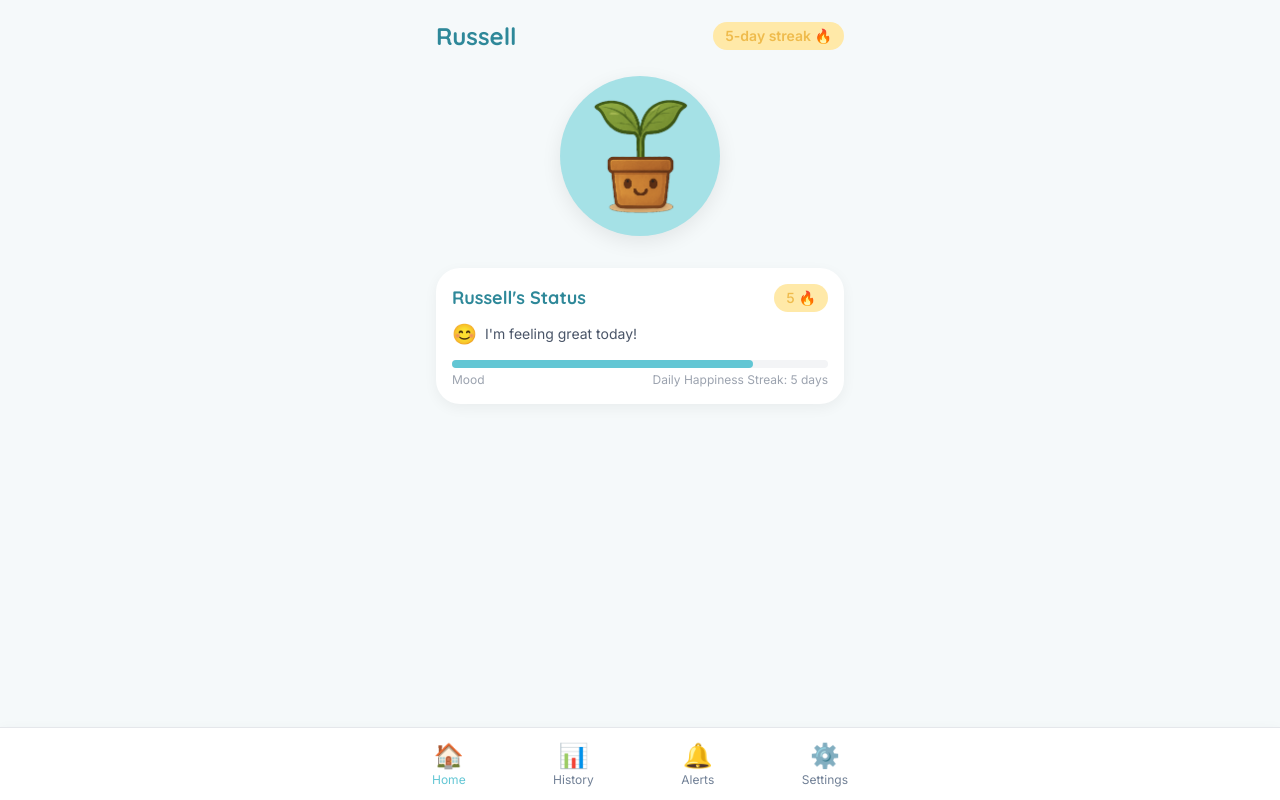
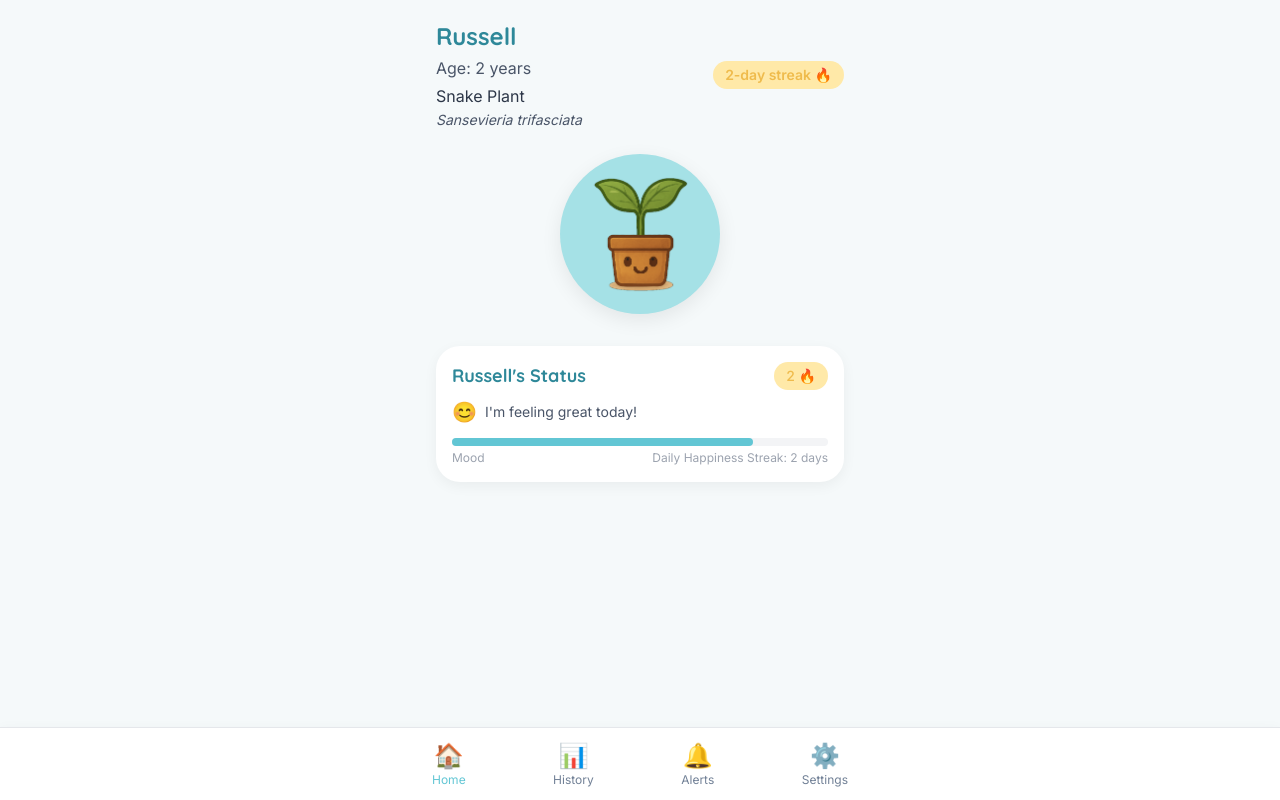
Before and after one commit to nmack41/dry_guy, a Next.js app: page / in a window 1280 px wide. Built offline with nearby package versions, Linux system fonts and the light colour scheme.

Commit message:
updated home page to include age, common name, and scientfic name

```diff
--- a/app/page.js
+++ b/app/page.js
@@ -9,7 +9,12 @@ import Navigation from "./components/Navigation";
 export default function Home() {
   const [petMood, setPetMood] = useState("happy");
   const [petName, setPetName] = useState("Russell");
-  const [streakDays, setStreakDays] = useState(5);
+  const [petAge, setPetAge] = useState(2);
+  const [petCommonName, setPetCommonName] = useState("Snake Plant");
+  const [petScientificName, setPetScientificName] = useState(
+    "Sansevieria trifasciata"
+  );
+  const [streakDays, setStreakDays] = useState(2);
   const [imageUrl, setImageUrl] = useState("/images/Russell.png");
 
   // Simulated sensor data (in a real app, this would come from the backend)
@@ -51,7 +56,16 @@ export default function Home() {
     <main className="min-h-screen pb-16">
       <div className="p-5">
         <div className="flex justify-between items-center mb-6">
-          <h1 className="text-2xl font-bold text-primary-dark">{petName}</h1>
+          <div>
+            <h1 className="text-2xl font-bold text-primary-dark">{petName}</h1>
+            <p className="text-base text-text-secondary mt-1">
+              Age: {petAge} years
+            </p>
+            <p className="text-base text-text-primary mt-1">{petCommonName}</p>
+            <p className="text-sm text-text-secondary italic mt-0.5">
+              {petScientificName}
+            </p>
+          </div>
           <div className="text-sm bg-accent-light text-accent-dark py-1 px-3 rounded-full font-semibold">
             {streakDays}-day streak 🔥
           </div>
```
